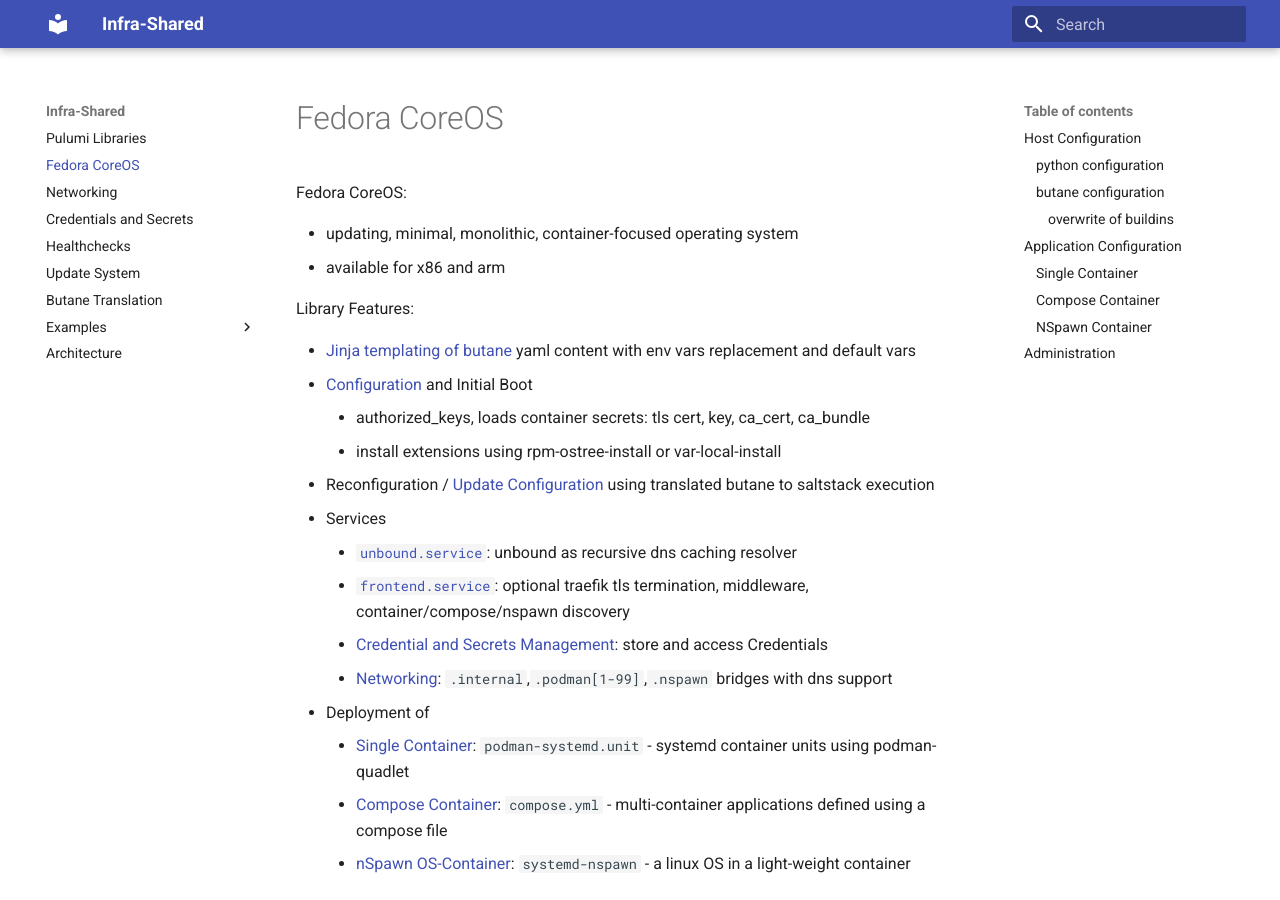
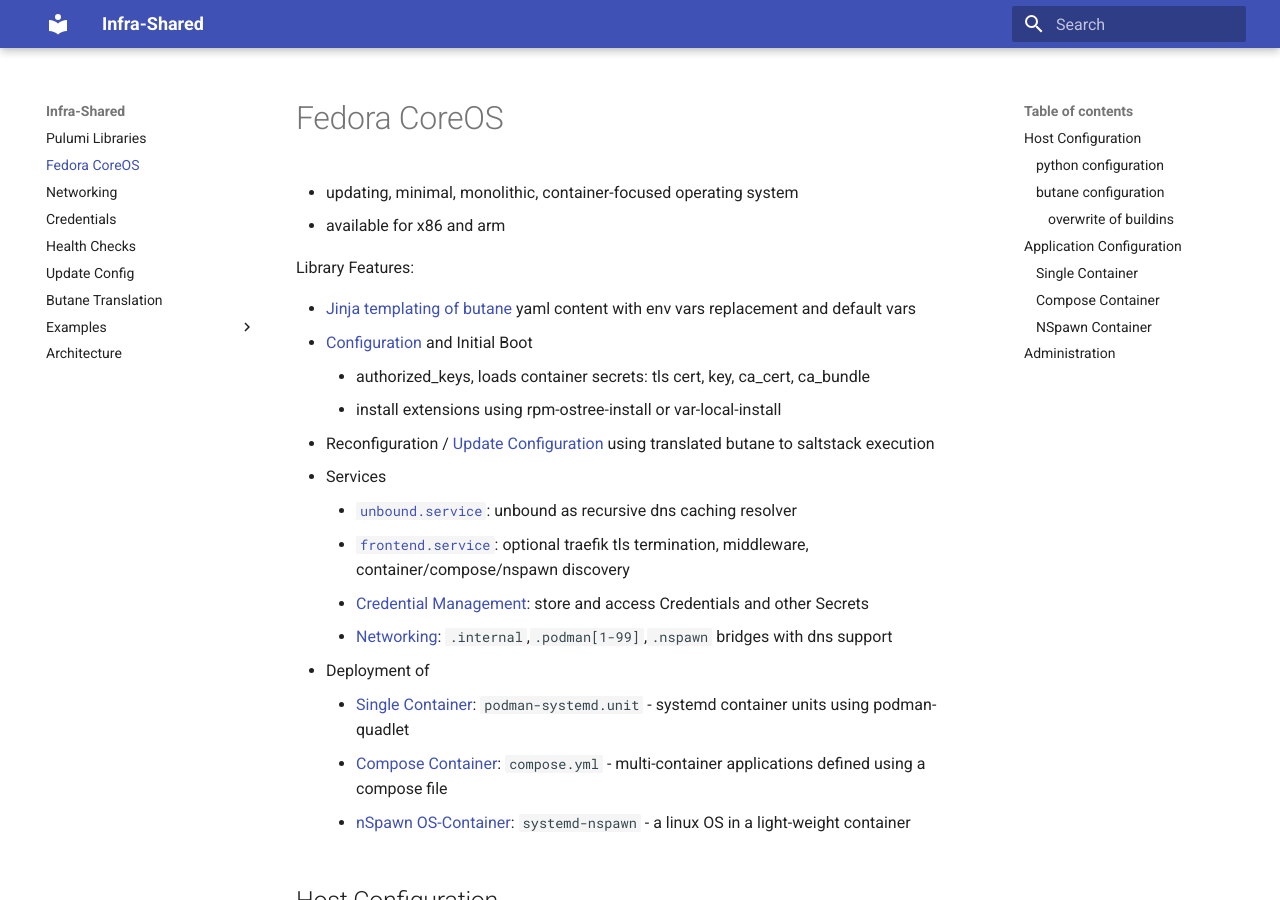
Before and after one commit to wuxxin/infra-shared, an MkDocs documentation site: the page built from docs/fcos.md, in a window 1280 px wide and 900 px high. Built offline with MkDocs 1.6.1 and Material for MkDocs 9.7.7, drawn with Linux system fonts in a browser that asks for light colours.

Commit message:
update docs

````diff
--- a/docs/credentials.md
+++ b/docs/credentials.md
@@ -1,4 +1,4 @@
-# Credentials and Secrets
+# Credentials
 
 ## Storing
 
--- a/docs/fcos.md
+++ b/docs/fcos.md
@@ -1,6 +1,4 @@
 # Fedora CoreOS
-
-Fedora CoreOS:
 
 - updating, minimal, monolithic, container-focused operating system
 - available for x86 and arm
@@ -15,16 +13,16 @@
 - Services
     - [`unbound.service`](networking.md#dns-resolver): unbound as recursive dns caching resolver
     - [`frontend.service`](networking.md#tlshttp-web-frontend): optional traefik tls termination, middleware, container/compose/nspawn discovery
-    - [Credential and Secrets Management](credentials.md): store and access Credentials
+    - [Credential Management](credentials.md): store and access Credentials and other Secrets
     - [Networking](networking.md): `.internal`,`.podman[1-99]`,`.nspawn` bridges with dns support
 - Deployment of
     - [Single Container](#single-container): `podman-systemd.unit` - systemd container units using podman-quadlet
     - [Compose Container](#compose-container): `compose.yml` - multi-container applications defined using a compose file
     - [nSpawn OS-Container](#nspawn-container): `systemd-nspawn` - a linux OS in a light-weight container
 
-### Host Configuration
+## Host Configuration
 
-#### python configuration
+### python configuration
 + `target/example/__init__.py`
 
 ```python
@@ -40,13 +38,13 @@
 )
 ```
 
-#### butane configuration
+### butane configuration
 
 + butane files: `target/example/*.bu`
     + target/example/main.bu
 + butane files_basedir: `target/example/`
 
-##### overwrite of buildins
+#### overwrite of buildins
 
 to overwrite buildins butane settings or files:
 
@@ -55,9 +53,9 @@
     - see [Butane Yaml - Merge Order](butane.md#merge-order) for detailed ordering
 
 
-### Application Configuration
+## Application Configuration
 
-#### Single Container
+### Single Container
 
 Environment:
 
@@ -79,7 +77,7 @@
     Secret=server.crt
     ```
 
-#### Compose Container
+### Compose Container
 
 Environment:
 
@@ -99,7 +97,7 @@
     ImportCredential=server.crt
     ```
 
-#### NSpawn Container
+### NSpawn Container
 
 Environment:
 
@@ -129,7 +127,7 @@
 Volumes:
 - `/var/lib/volumes/`*instance*`.`*volume*`/`
 
-### Administration
+## Administration
 
 - use `toolbox create` and `toolbox enter` to have a fedora container available.
 - use `dnf install package` to install packages inside toolbox.
--- a/docs/healthchecks.md
+++ b/docs/healthchecks.md
@@ -1,4 +1,4 @@
-# Healthchecks
+# Health Checks
 
 ### Containerfile
 
--- a/docs/update.md
+++ b/docs/update.md
@@ -1,5 +1,5 @@
 
-# Update System
+# Update Config
 
 reconfigure a remote CoreOS System by executing salt-call on a butane to saltstack translated config.
 
````
Also changed, not shown: docs/butane.md (+1 -4 lines).
